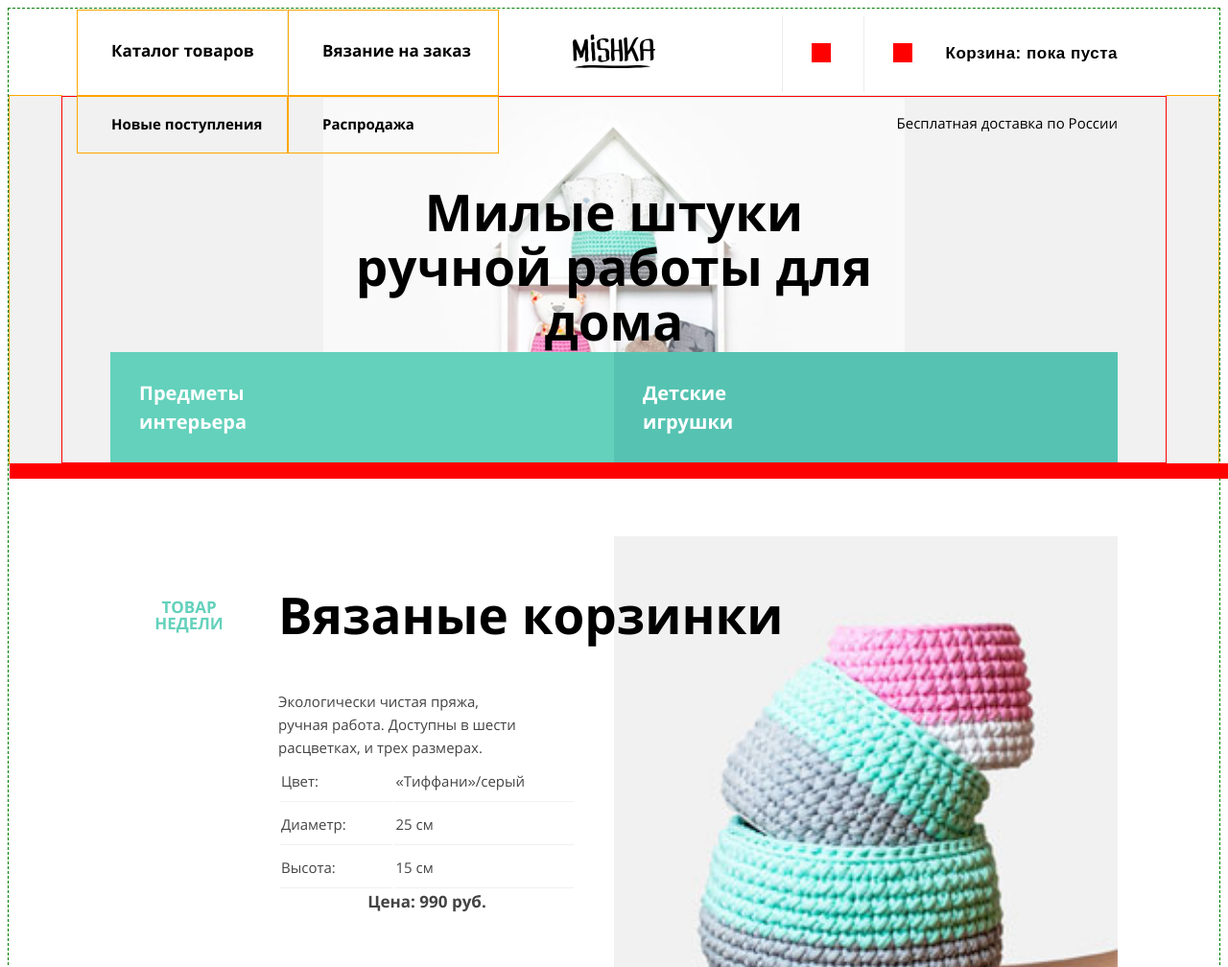
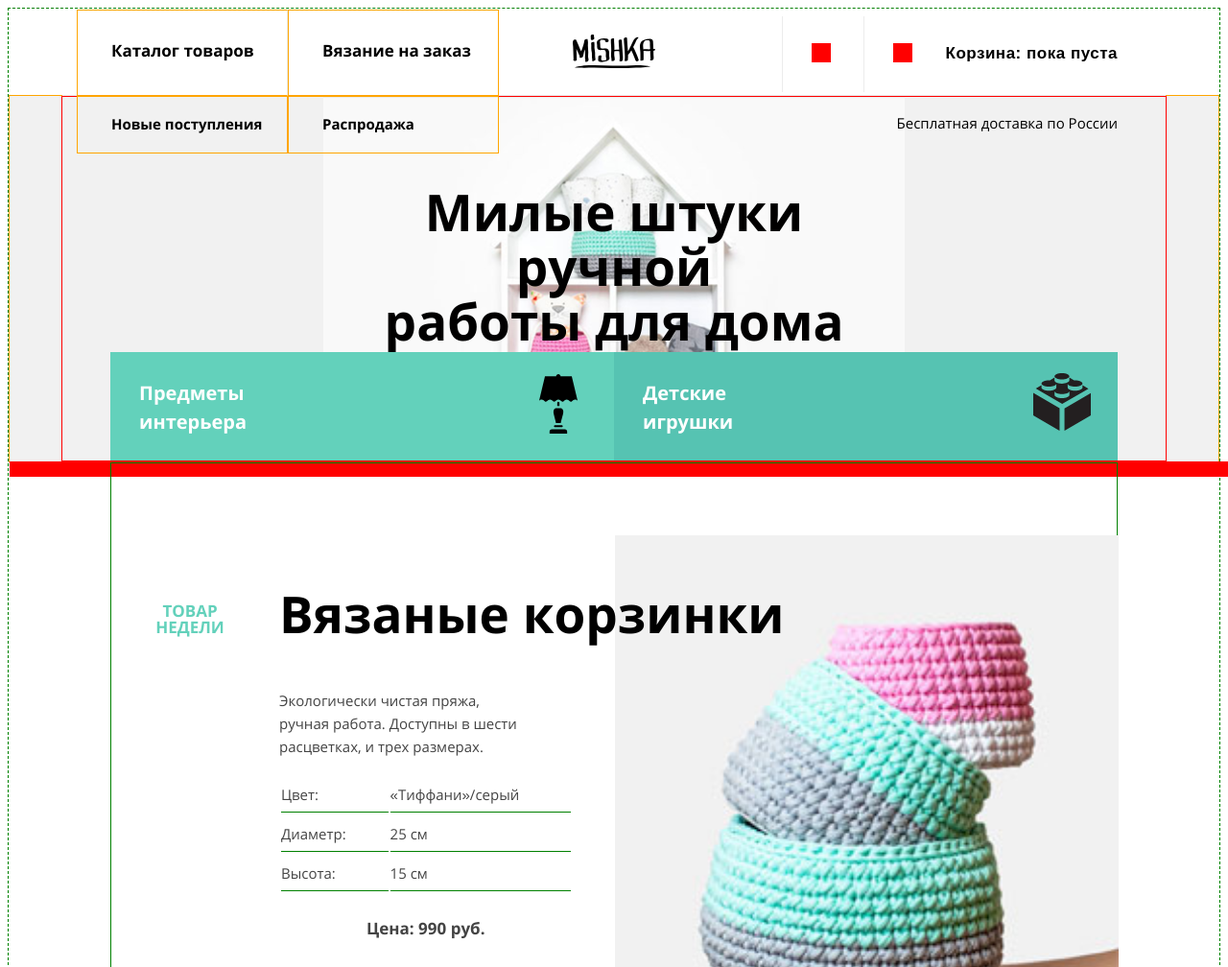
Before and after one commit to DimitriAleksandrovic/187460-mishka, a website: page index.html in a window 1280 px wide. Shown: the top 1008 px of the page at 96% size. Drawn offline with nearby package versions, Linux system fonts and the light colour scheme; files that its build step writes are made by us from their sources; files whose address does not match are found by name.

Commit message:
частично мобильная версия стр. индекс

```diff
--- a/index.html
+++ b/index.html
@@ -29,7 +29,7 @@
                     <p class="user-nav__items">Бесплатная доставка по России</p>
                 </div>
             </div>
-            <h1 class="page-header__tittle page-header__tittle--index">Милые штуки ручной работы для дома</h1>
+            <h1 class="page-header__tittle page-header__tittle--index">Милые штуки ручной <br>работы для дома</h1>
             <div class="items-menu">
                 <a class="items-menu items-menu--interier">
                     Предметы <br>интерьера
@@ -75,22 +75,27 @@
                 <h2 class="features-block__headline">Коротко о нас:</h2>
                 <div class="feature-wrapper">
                     <p class="feature feature--eco">
-                        Экологически чистые материалы
+                        Экологически
+                        <br>чистые материалы
                     </p>
                     <p class="feature feature--price">
-                        Скандинавский стиль по российской цене
+                        Скандинавский стиль
+                        <br>по российской цене
                     </p>
                     <p class="feature feature--like">
-                        Увеличивает лайки на фотографиях
+                        Увеличивает лайки
+                        <br>на фотографиях
                     </p>
                     <p class="feature feature--handmade">
-                        Связано вручную с любовью и умилением
+                        Связано вручную
+                        <br>с любовью и умилением
                     </p>
                     <p class="feature feature--domestic">
                         Поддержка отечественного производителя
                     </p>
                     <p class="feature feature--pack">
-                        Поставляется в подарочной упаковке
+                        Поставляется
+                        <br>в подарочной упаковке
                     </p>
                 </div>
             </div>
@@ -128,7 +133,6 @@
                 </div>
                 <a class="contacts__btn btn " href="#">Напишите нам</a>
             </div>
-
         </div>
     </main>
     <footer class="page-footer">
--- a/sass/blocks/features-block.scss
+++ b/sass/blocks/features-block.scss
@@ -2,7 +2,7 @@
     width: 260px;
     margin: 0 auto;
     padding-top: 30px;
-    /*border: 1px solid green;*/
+    border: 1px solid green;
 }
 
 .features-block__headline {
--- a/sass/blocks/items-menu.scss
+++ b/sass/blocks/items-menu.scss
@@ -1,16 +1,39 @@
 .items-menu {
     display: block;
-    width: 290px;
-    min-height: 48px;
+    width: 320px;
+    min-height: 102px;
+    box-sizing: border-box;
     @include font-set(bold, 19px, 24px, left);
     color: $white;
     &--interier {
-        @include main-paddings(30px, 28px, 30px);
+        position: relative;
+        @include main-paddings(30px, 28px, 25px);
         background-color: $green;
+        &::after {
+            position: absolute;
+            content: "";
+            top: 23px;
+            right: 37px;
+            width: 41px;
+            height: 63px;
+            background: url("../img/icon-interior.svg") no-repeat;
+        }
     }
     &--toys {
-        @include main-paddings(30px, 28px, 30px);
+        position: relative;
+        @include main-paddings(30px,
+        28px,
+        25px);
         background-color: $darkgreen;
+        &::after {
+            position: absolute;
+            content: "";
+            top: 22px;
+            right: 27px;
+            width: 61px;
+            height: 61px;
+            background: url("../img/icon-toy.svg") no-repeat;
+        }
     }
 }
 
@@ -20,7 +43,10 @@
         margin: 0 auto;
         max-height: 115px;
         width: 668px;
-        @include font-set(bold, 20px, 30px, left);
+        @include font-set(bold,
+        20px,
+        30px,
+        left);
         /*border: 1px solid blue;*/
     }
 }
--- a/sass/blocks/page-footer.scss
+++ b/sass/blocks/page-footer.scss
@@ -10,7 +10,7 @@
     padding-right: 30px;
     padding-top: 5px;
     max-width: 320px;
-    border: 1px solid red;
+    /*border: 1px solid red;*/
 }
 
 .page-footer__logo {
@@ -129,7 +129,7 @@
         margin-left: 90px;
         padding-right: 50px;
         &::after {
-            left: 170px;
+            left: 162px;
         }
     }
 }
--- a/sass/blocks/week-offer.scss
+++ b/sass/blocks/week-offer.scss
@@ -1,10 +1,22 @@
+.week-offer {
+    position: relative;
+    &::after {
+        position: absolute;
+        content: "";
+        bottom: -7px;
+        width: 100%;
+        height: 7px;
+        background-color: red;
+    }
+}
+
 .week-offer__inner {
     max-width: 320px;
-    @include main-paddings(30px, 30px, 0);
+    @include main-paddings(30px, 30px, 35px);
     padding-right: 30px;
     margin: 0 auto;
     box-sizing: border-box;
-    /*border: 1px solid green;*/
+    border: 1px solid green;
 }
 
 .week-offer__headline {
@@ -15,7 +27,7 @@
         color: $black;
     }
     &--mark {
-        /*@include main-paddings(30px, 5px, 0);*/
+        padding-top: 5px;
         @include font-set(bold, 17px, 20px, left);
         text-transform: uppercase;
         color: $green;
@@ -25,39 +37,42 @@
 .week-offer__descr {
     /*display: block;*/
     margin: 0;
-    /*@include main-paddings(30px, 30px, 0);
-    padding-right: 30px;*/
+    padding-top: 20px;
+    padding-bottom: 16px;
     @include font-set(normal, 15px, 24px, left);
     color: $darkgray;
 }
 
 .week-offer__properties {
     margin: 0;
-    /*@include main-paddings(30px, 20px, 0);
-    padding-right: 30px;*/
+    padding-bottom: 25px;
     @include font-set(normal, 15px, 24px, left);
     color: $darkgray;
 }
 
 .week-offer__properties-cell {
-    height: 40px;
-    border-bottom: 1px solid $lightestgray;
+    padding: 0;
+    padding-top: 8px;
+    padding-bottom: 6px;
+    box-sizing: border-box;
+    border-bottom: 1px solid green;
     &--col1 {
-        width: 100px;
+        height: 30px;
+        width: 95px;
     }
     &--col2 {
+        height: 30px;
         width: 160px;
     }
 }
 
 .week-offer__img {
-    /*@include main-paddings(30px, 28px, 28px);
-    padding-right: 30px;*/
+    padding-bottom: 20px;
 }
 
 .week-offer__price {
     margin: 0;
-    padding-bottom: 28px;
+    padding-bottom: 25px;
     @include font-set(bold, 17px, 24px, center);
     color: $darkgray;
 }
--- a/sass/global/order.scss
+++ b/sass/global/order.scss
@@ -2,7 +2,7 @@
     margin: 0 auto;
     @include font-set(bold, 17px, 18px, left);
     color: $black;
-    border: 1px solid red;
+    /*border: 1px solid red;*/
 }
 
 .order__txt {
@@ -33,7 +33,7 @@
     &:last-child {
         margin-bottom: 0;
     }
-    border: 1px dashed orange;
+    /*border: 1px dashed orange;*/
 }
 
 .order__fieldlabel {
@@ -122,7 +122,7 @@
 .order__fieldset-comment {
     padding: 0;
     margin: 0 auto;
-    border: 1px dashed blue;
+    /*border: 1px dashed blue;*/
 }
 
 .order__username {
@@ -138,7 +138,7 @@
     10px);
     padding-right: 30px;
     box-sizing: border-box;
-    border: 1px dashed red;
+    /*border: 1px dashed red;*/
     &--block {
         padding-top: 0;
         padding-bottom: 0;
@@ -149,7 +149,7 @@
 .order__radio {
     /*padding-top: 10px;
     padding-bottom: 15px;*/
-    border: 1px dashed green;
+    /*border: 1px dashed green;*/
 }
 
 .order__textfield {
@@ -384,7 +384,7 @@
         margin: 0 auto;
         padding-left: 175px;
         padding-right: 175px;
-        padding-top: 135px;
+        padding-top: 140px;
         @include font-set(normal,
         17px,
         30px,
@@ -400,7 +400,7 @@
     .order__fieldset-radio {
         margin: 0;
         padding-top: 50px;
-        padding-bottom: 30px;
+        padding-bottom: 35px;
     }
     .order__radio {
         width: 785px;
@@ -408,8 +408,8 @@
     }
     .order__fieldset-checkbox {
         margin: 0;
-        padding-top: 46px;
-        padding-bottom: 8px;
+        padding-top: 48px;
+        padding-bottom: 10px;
     }
     .order__checkbox {
         width: 785px;
@@ -417,21 +417,24 @@
     }
     .order__checkbox-field {
         width: 256px;
-        margin-bottom: 35px;
+        margin-bottom: 37px;
         &:nth-child(5) {
             margin-bottom: 0;
         }
     }
     .order__fieldset-username {
-        padding-bottom: 0px;
+        padding-bottom: 3px;
     }
     .order__username {
         width: 700px;
         padding-right: 85px;
     }
+    .order__username-field {
+        width: 700px;
+    }
     .order__fieldset-userdata {
         padding-top: 55px;
-        padding-bottom: 10px;
+        padding-bottom: 15px;
     }
     .order__textfield {
         &--email,
@@ -448,6 +451,7 @@
     }
     .order__submit {
         padding-top: 30px;
+        padding-bottom: 10px;
     }
     .order__required {
         margin-right: 85px;
```
